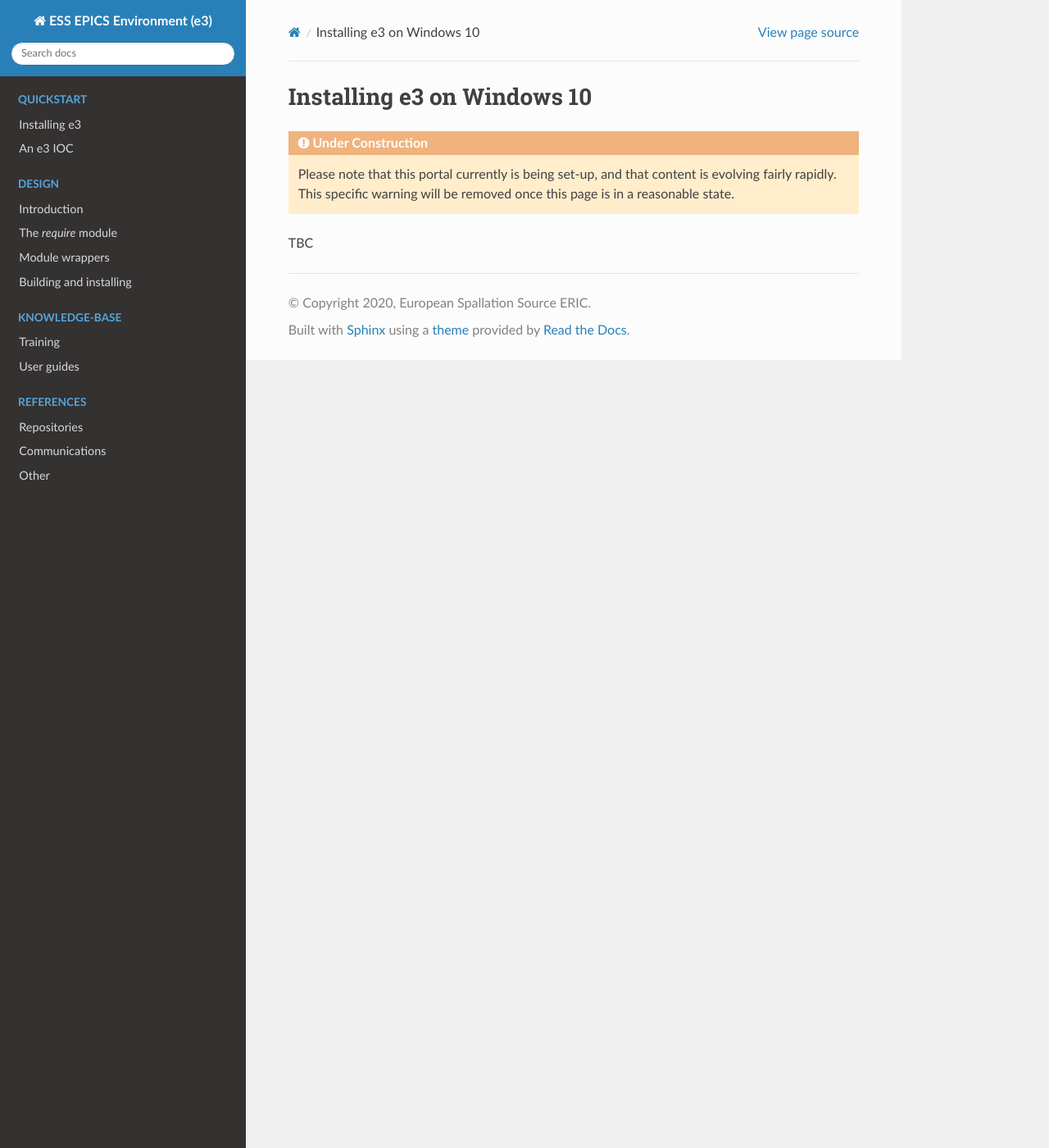
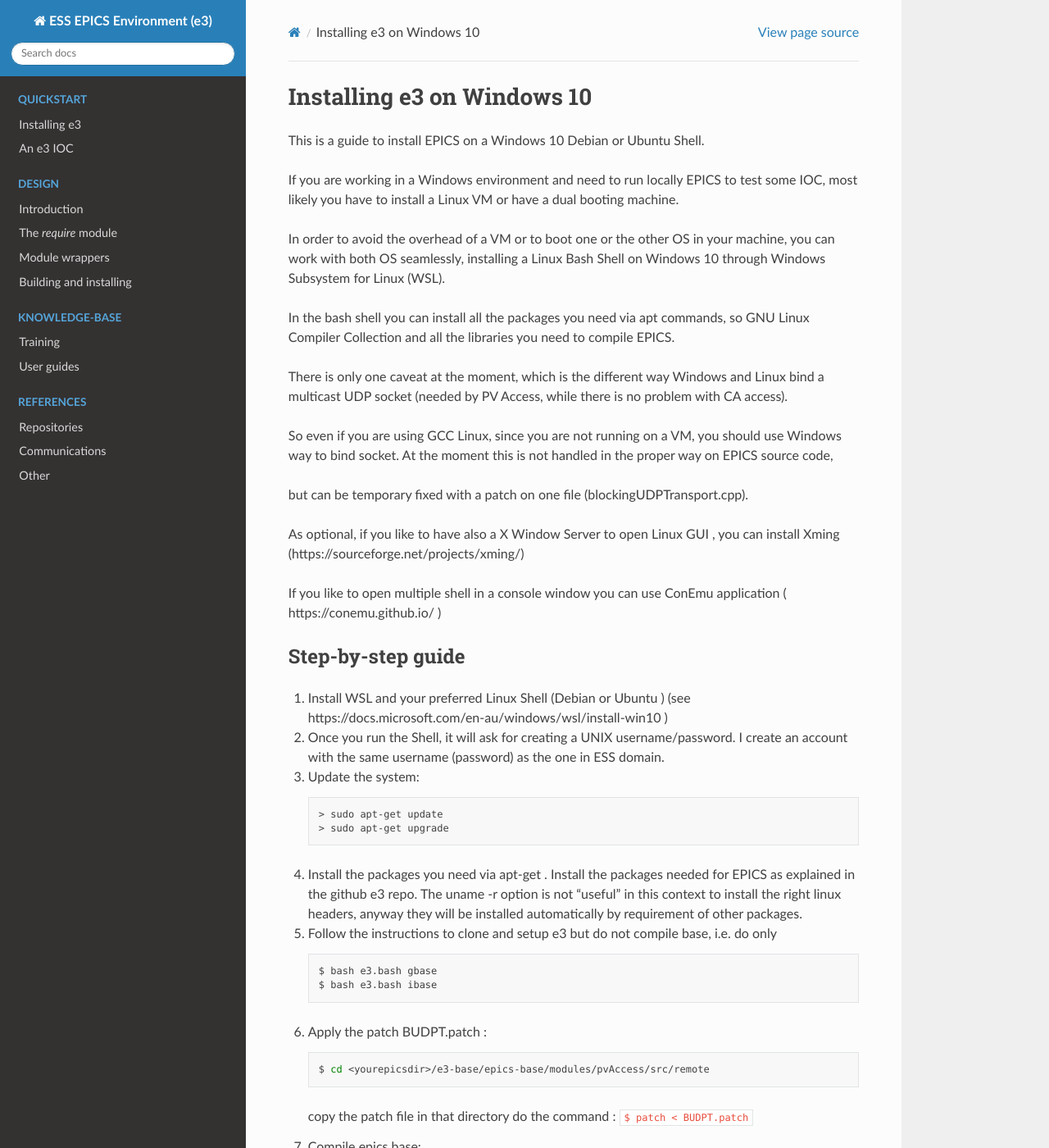
Before and after one commit to ttkorhonen/e3pages, a Sphinx documentation site: the page built from docs/kb/guide/articles/3_win10.md, in a window 1280 px wide and 1400 px high. Shown: the whole window at 82% size. Built offline with Sphinx 7.4.7 and the Read the Docs theme 2.0.0, drawn with Linux system fonts in a browser that asks for light colours; some of the changed text lies outside the part shown.

Commit message:
clarify admonitions, stylistic changes

````diff
--- a/docs/kb/guide/articles/3_win10.md
+++ b/docs/kb/guide/articles/3_win10.md
@@ -1,9 +1,70 @@
 # Installing e3 on Windows 10
 
-```{admonition} Under Construction
-:class: warning
+This is a guide to install EPICS on a Windows 10 Debian or Ubuntu Shell.
 
-Please note that this portal currently is being set-up, and that content is evolving fairly rapidly. This specific warning will be removed once this page is in a reasonable state.
+If you are working in a Windows environment and need to run locally EPICS to test some IOC,  most likely you have to install a Linux VM or have a dual booting machine.
+
+In order to avoid the overhead of a VM or to boot one or the other OS in your machine, you can work with both OS seamlessly, installing a Linux Bash Shell on Windows 10 through Windows Subsystem for Linux (WSL).
+
+In the bash shell you can install all the packages you need via apt commands, so GNU Linux Compiler Collection and all the libraries you need to compile EPICS.
+
+There is only one caveat at the moment, which is the different way Windows and Linux bind a multicast UDP socket (needed by PV Access, while there is no problem with CA access).
+
+So even if you are using GCC Linux, since you are not running on a VM, you should use Windows way to bind socket. At the moment this is not handled in the proper way on EPICS source code,
+
+but can be temporary fixed with a patch on one file (blockingUDPTransport.cpp).
+
+
+As optional, if you like to have also a X Window Server to open Linux GUI , you can install Xming (https://sourceforge.net/projects/xming/)
+
+If you like to open multiple shell in a console window you can use ConEmu  application ( https://conemu.github.io/ )
+
+## Step-by-step guide
+
+1. Install WSL and your preferred Linux Shell (Debian or Ubuntu )  (see https://docs.microsoft.com/en-au/windows/wsl/install-win10 )
+2. Once you run the Shell, it will ask for creating a UNIX username/password. I create an account with the same username (password) as  the one in ESS domain.
+3. Update the system:
+   ```bash
+   > sudo apt-get update
+   > sudo apt-get upgrade
+   ```
+4. Install the packages you need via apt-get . Install the packages needed for EPICS as explained in the github e3 repo. The uname -r option is not "useful" in this context to  install the right linux headers, anyway they will be installed automatically by requirement of other packages.
+5. Follow the instructions to clone and setup e3 but do not compile base, i.e. do only
+   ```bash
+   $ bash e3.bash gbase
+   $ bash e3.bash ibase
+   ```
+6. Apply the patch BUDPT.patch :
+   ```bash
+   $ cd <yourepicsdir>/e3-base/epics-base/modules/pvAccess/src/remote
+   ```
+   copy the patch file in that directory
+   do the command : `$ patch < BUDPT.patch`
+7. Compile epics base:
+   ```bash
+   $ bash e3.bash bbase
+   ```
+8. Continue installing requirement and module
+9. (Optional) if you installed Xming, remember to add this env variable to your .bashrc
+    ```bash
+    export DISPLAY=localhost:0.0
+    ```
+10. Run your IOC !
+
+If you have issues with WSL2, you can try adding the following to your `bashrc`:
+```bash
+$ export DISPLAY=$(grep -m 1 nameserver /etc/resolv.conf | awk '{print $2}'):0.0
 ```
 
-TBC
+See <https://github.com/microsoft/WSL/issues/4106> for more details.
+
+
+:::{note}
+From the Linux Shell you can access your Windows disk as well, which is usually mounted on `/mnt/c`.
+
+And you can run also Windows exe files from the shell, like for instance `NETSTAT.exe`.
+:::
+
+:::{warning}
+You can access your Linux filesystem from Windows as a network mount, but you should treat it as read-only, else risk damage.
+:::
````
Also changed, not shown: docs/design/4_build_process.md (+7 -3 lines), docs/kb/guide/articles/5_build_process.md (+3 -1 lines), docs/kb/guide/index.md (+4 -1 lines), docs/references/3_suppl_material.md (+1 -1 lines).
